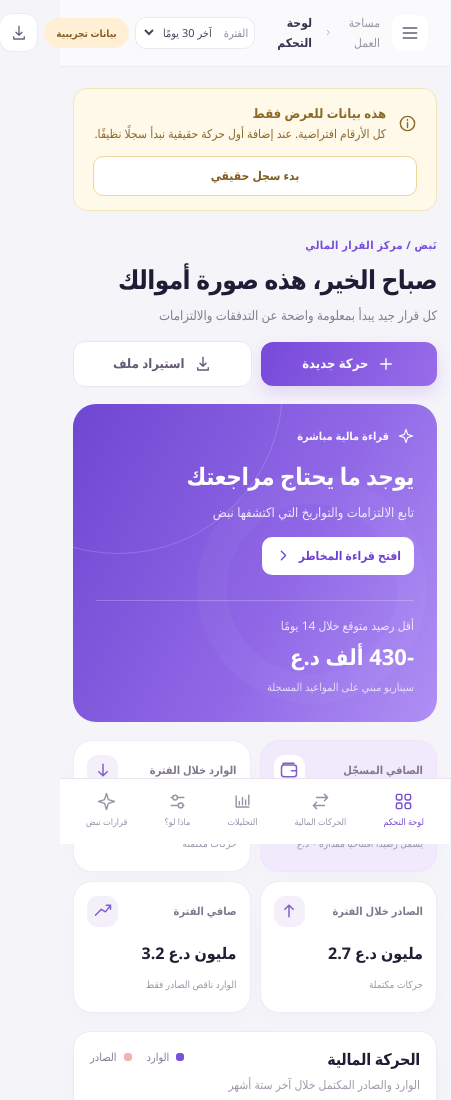
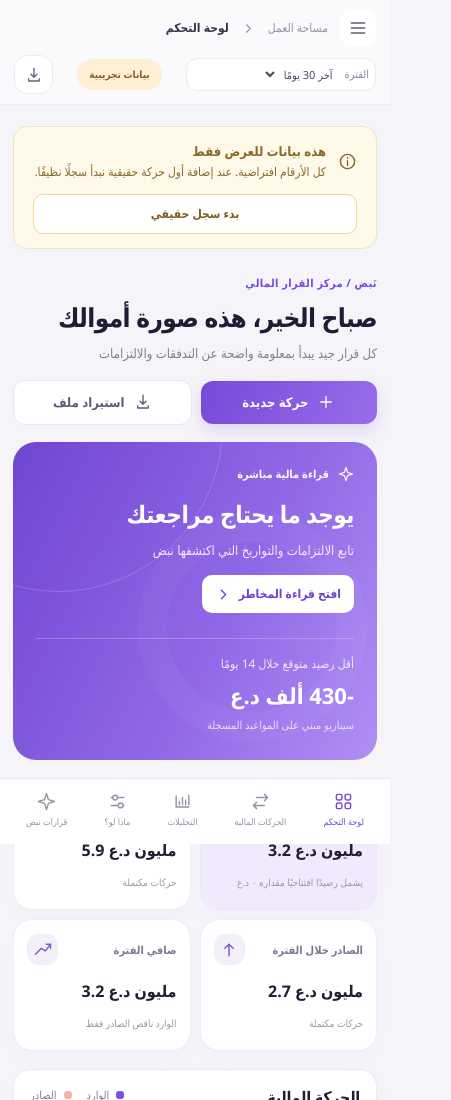
Before and after one commit to ahpa5246-lgtm/nabd, a website with bundled scripts: page index.html in a window 390 px wide. Shown: the top 1100 px of the page, 451 px wide, since content can reach past the window. Built offline with nearby package versions, Linux system fonts and the light colour scheme.

Commit message:
fix: wrap mobile toolbar semantically instead of hiding horizontal layout overflow

```diff
--- a/product-ui.css
+++ b/product-ui.css
@@ -289,3 +289,14 @@ h3{font-size:15px}small{font-size:12px}
 .range-pick{display:flex;align-items:center;gap:8px;background:#fff;border:1px solid #EDE8F3;color:#8E859D;border-radius:11px;padding:7px 10px;white-space:nowrap;font-size:11px}
 .range-pick select{border:0;background:transparent;color:#504363;font-size:11px;max-width:135px}
 @media(max-width:690px){.top-actions{gap:6px}.range-pick{padding:6px}.range-pick select{max-width:95px}.crumb-dot{display:none}}
+
+
+@media(max-width:690px){
+ .topbar{display:grid;grid-template-columns:minmax(0,1fr);align-items:stretch;gap:9px;padding:10px 14px;min-width:0}
+ .topbar .breadcrumbs{min-width:0}
+ .topbar .top-actions{display:flex;flex-wrap:wrap;justify-content:space-between;gap:8px;min-width:0}
+ .topbar .range-pick{min-width:0;max-width:190px;flex:1}
+ .topbar .range-pick select{min-width:0;max-width:120px}
+ .topbar .round-btn{flex:none}
+ .topbar .data-pill{white-space:normal;max-width:125px;text-align:center}
+}
```
